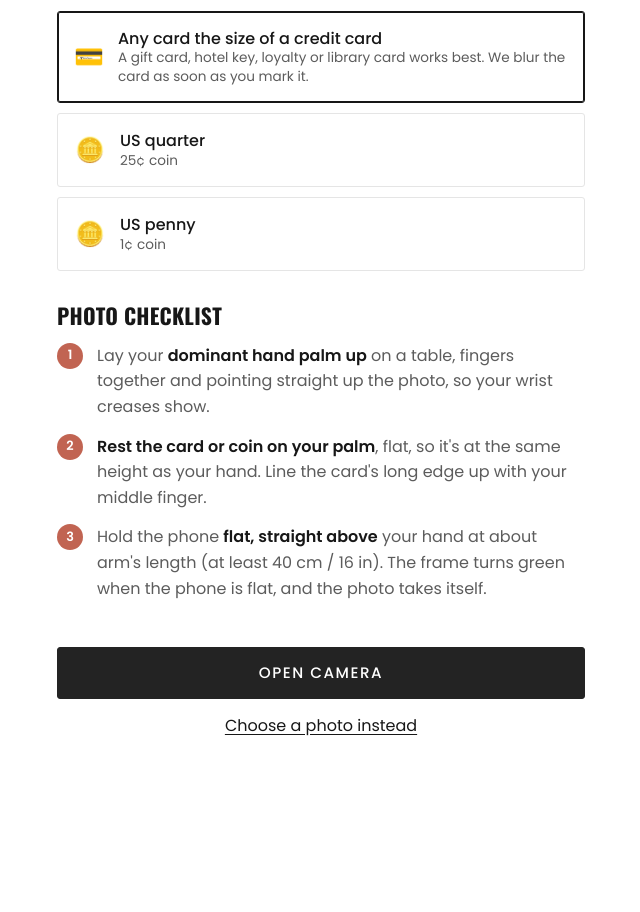
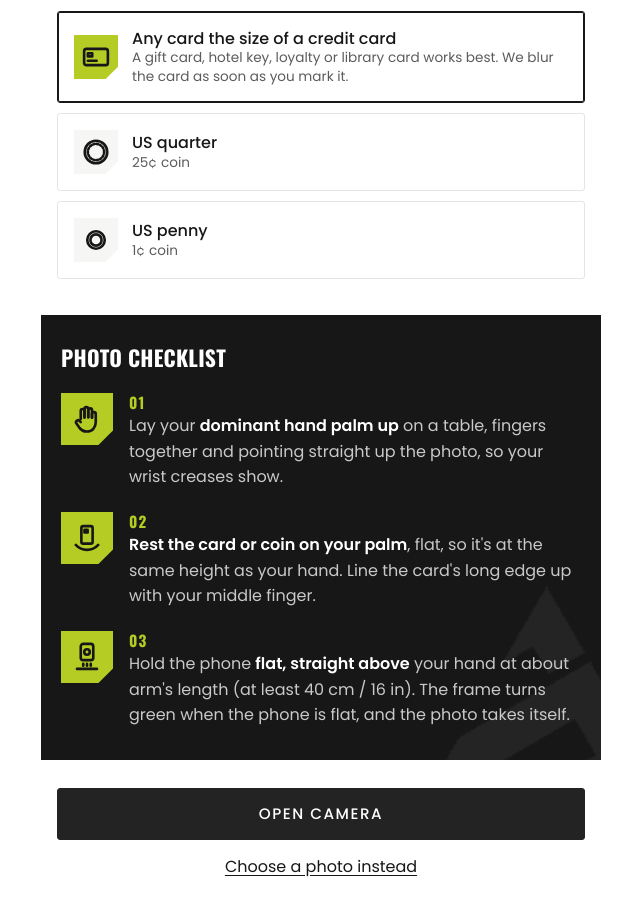
Before and after one commit to brettkeyes72-gif/My-first-repo-, a plain HTML site: page index.html in a window 1280 px wide. Shown: the part 330-1242 px from the top of the page, without its empty margins (319-959 px from the left). Before the commit the page ends 1101 px from the top, so only its background shows below. Drawn offline with nearby package versions, Linux system fonts and the light colour scheme.

Commit message:
Give the start screen a bolder TRUCK look
Put the photo checklist in a full-width black block with lime icon
tiles (angled corner like the TRUCK A), step numbers and a faint A
watermark. Replace the emoji card and coins with matching line icons.

Co-Authored-By: Claude Opus 5.5 <noreply@anthropic.com>
Claude-Session: https://claude.ai/code/session_01AUaqkAo3BNCBy2TiR1hrqB

```diff
--- a/app.js
+++ b/app.js
@@ -5,7 +5,7 @@
 const REFERENCES = [
   {
     id: 'card',
-    icon: '💳',
+    icon: '<svg viewBox="0 0 24 24"><rect x="2.5" y="5.5" width="19" height="13" rx="1.8"/><path d="M5.5 9h3.5v2.5H5.5z"/><path d="M5.5 15h7"/></svg>',
     name: 'Any card the size of a credit card',
     detail: 'A gift card, hotel key, loyalty or library card works best. We blur the card as soon as you mark it.',
     mm: 85.6,
@@ -13,7 +13,7 @@ const REFERENCES = [
   },
   {
     id: 'quarter',
-    icon: '🪙',
+    icon: '<svg viewBox="0 0 24 24"><circle cx="12" cy="12" r="9"/><circle cx="12" cy="12" r="6.5" stroke-dasharray="1.2 1.6"/></svg>',
     name: 'US quarter',
     detail: '25¢ coin',
     mm: 24.26,
@@ -21,7 +21,7 @@ const REFERENCES = [
   },
   {
     id: 'penny',
-    icon: '🪙',
+    icon: '<svg viewBox="0 0 24 24"><circle cx="12" cy="12" r="7"/><circle cx="12" cy="12" r="4.5"/></svg>',
     name: 'US penny',
     detail: '1¢ coin',
     mm: 19.05,
--- a/index.html
+++ b/index.html
@@ -28,12 +28,32 @@
       <h2>Pick your reference</h2>
       <div class="choices" id="reference-choices"></div>
 
-      <h2>Photo checklist</h2>
-      <ol class="tips">
-        <li>Lay your <strong>dominant hand palm up</strong> on a table, fingers together and pointing straight up the photo, so your wrist creases show.</li>
-        <li><strong>Rest the card or coin on your palm</strong>, flat, so it's at the same height as your hand. Line the card's long edge up with your middle finger.</li>
-        <li>Hold the phone <strong>flat, straight above</strong> your hand at about arm's length (at least 40 cm / 16 in). The frame turns green when the phone is flat, and the photo takes itself.</li>
-      </ol>
+      <section class="checklist">
+        <h2>Photo checklist</h2>
+        <ol class="steps">
+          <li>
+            <span class="step-icon"><svg viewBox="0 0 24 24" aria-hidden="true"><path d="M7 12V5.5a1.5 1.5 0 0 1 3 0V11"/><path d="M10 10V4a1.5 1.5 0 0 1 3 0v6.5"/><path d="M13 10.5V5a1.5 1.5 0 0 1 3 0v6"/><path d="M16 11V8a1.5 1.5 0 0 1 3 0v6.5c0 4.2-2.8 7.5-7 7.5h-.6c-2.4 0-4-1-5.4-2.9l-2.4-3.5a1.6 1.6 0 0 1 2.5-2L7 14.5"/></svg></span>
+            <div>
+              <span class="step-num">01</span>
+              <p>Lay your <strong>dominant hand palm up</strong> on a table, fingers together and pointing straight up the photo, so your wrist creases show.</p>
+            </div>
+          </li>
+          <li>
+            <span class="step-icon"><svg viewBox="0 0 24 24" aria-hidden="true"><rect x="7.5" y="2.5" width="9" height="14" rx="1.5"/><path d="M10 5.5h2.5v2H10z"/><path d="M3 17.5c2.4 2.6 5.3 4 9 4s6.6-1.4 9-4"/></svg></span>
+            <div>
+              <span class="step-num">02</span>
+              <p><strong>Rest the card or coin on your palm</strong>, flat, so it's at the same height as your hand. Line the card's long edge up with your middle finger.</p>
+            </div>
+          </li>
+          <li>
+            <span class="step-icon"><svg viewBox="0 0 24 24" aria-hidden="true"><rect x="7" y="1.5" width="10" height="13" rx="2"/><circle cx="12" cy="8" r="2.2"/><path d="M4 21.5h16"/><path d="M9 17.5v1.5M15 17.5v1.5M12 17.5v1.5"/></svg></span>
+            <div>
+              <span class="step-num">03</span>
+              <p>Hold the phone <strong>flat, straight above</strong> your hand at about arm's length (at least 40 cm / 16 in). The frame turns green when the phone is flat, and the photo takes itself.</p>
+            </div>
+          </li>
+        </ol>
+      </section>
 
       <button class="btn primary file-btn" id="camera-btn" type="button">Open camera</button>
       <label class="text-link">
--- a/styles.css
+++ b/styles.css
@@ -88,33 +88,75 @@ h2 { font-size: 1.35rem; line-height: 1.2; margin: 32px 0 14px; }
   border-color: var(--head);
   box-shadow: inset 0 0 0 1px var(--head);
 }
-.choice .icon { font-size: 1.5rem; width: 2rem; text-align: center; }
+.choice .icon {
+  flex: none;
+  display: grid;
+  place-items: center;
+  width: 44px;
+  height: 44px;
+  background: var(--surface);
+  color: var(--head);
+  clip-path: polygon(0 0, 100% 0, 100% 72%, 72% 100%, 0 100%);
+}
+.choice[aria-pressed="true"] .icon { background: var(--lime); }
 .choice small { display: block; font-weight: 400; font-size: 0.85rem; color: var(--text); }
 
 /* ---------- Photo tips ---------- */
 
-.tips { padding: 0; margin: 0; list-style: none; counter-reset: tip; }
-.tips li {
+/* Photo checklist: full-width black block with lime icon tiles */
+.checklist {
   position: relative;
-  padding-left: 40px;
-  margin-bottom: 14px;
-  counter-increment: tip;
+  overflow: hidden;
+  margin: 36px -16px 0;
+  padding: 30px 20px 10px;
+  background: var(--head);
+  color: #c9c9c9;
 }
-.tips li::before {
-  content: counter(tip);
+/* Large faint TRUCK "A" mark in the corner */
+.checklist::after {
+  content: "";
   position: absolute;
-  left: 0;
-  top: 0;
-  width: 26px;
-  height: 26px;
+  right: -40px;
+  bottom: -30px;
+  width: 220px;
+  height: 220px;
+  background: url("assets/apple-touch-icon.png") center / contain no-repeat;
+  filter: invert(1);
+  opacity: 0.06;
+  pointer-events: none;
+}
+.checklist h2 { margin: 0 0 22px; color: #fff; }
+.steps { position: relative; z-index: 1; padding: 0; margin: 0; list-style: none; }
+.steps li { display: flex; gap: 16px; margin-bottom: 22px; }
+.steps p { margin: 0; }
+.steps strong { color: #fff; font-weight: 600; }
+.step-num {
+  display: block;
+  margin-bottom: 2px;
+  font: 700 0.95rem/1.2 "Oswald", sans-serif;
+  letter-spacing: 0.08em;
+  color: var(--lime);
+}
+.step-icon {
+  flex: none;
   display: grid;
   place-items: center;
-  border-radius: 50%;
-  background: var(--rust);
-  color: #fff;
-  font: 600 0.8rem/1 "Poppins", sans-serif;
+  width: 52px;
+  height: 52px;
+  background: var(--lime);
+  color: var(--head);
+  /* angled corner, like the cut on the TRUCK "A" */
+  clip-path: polygon(0 0, 100% 0, 100% 72%, 72% 100%, 0 100%);
 }
-.tips strong { color: var(--head); font-weight: 600; }
+.step-icon svg, .choice .icon svg {
+  width: 30px;
+  height: 30px;
+  fill: none;
+  stroke: currentColor;
+  stroke-width: 2.1;
+  stroke-linecap: round;
+  stroke-linejoin: round;
+}
 
 /* ---------- Buttons ---------- */
 
@@ -140,7 +182,7 @@ h2 { font-size: 1.35rem; line-height: 1.2; margin: 32px 0 14px; }
 .btn.primary:active, .btn.primary:hover { background: var(--rust); border-color: var(--rust); }
 .btn:not(.primary):active { background: var(--surface); }
 .btn.ghost { border-color: var(--border); }
-.file-btn { width: 100%; margin-top: 32px; }
+.file-btn { width: 100%; margin-top: 28px; }
 .file-btn input { display: none; }
 
 .actions { display: flex; gap: 10px; margin-top: 18px; }
```
